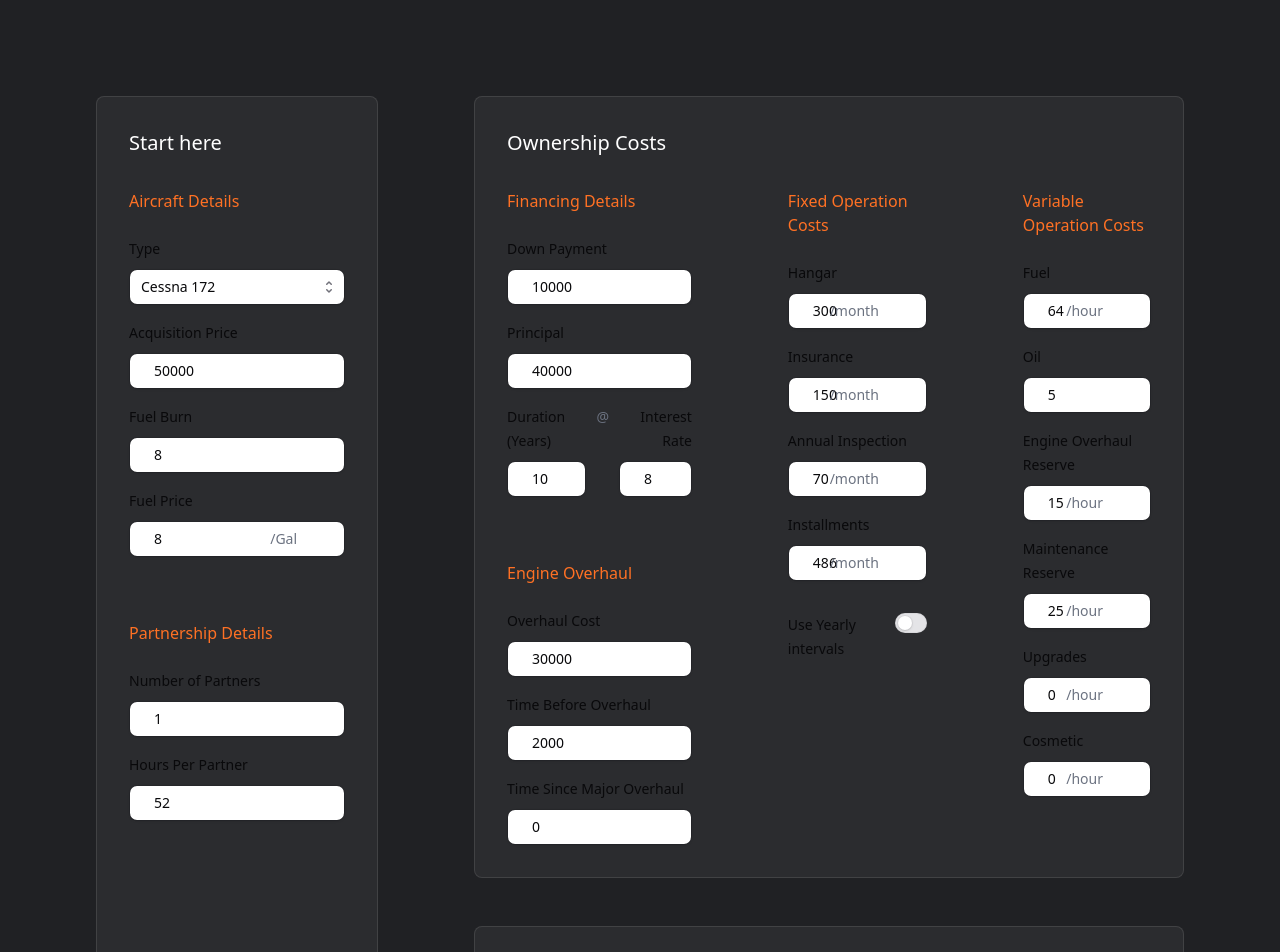
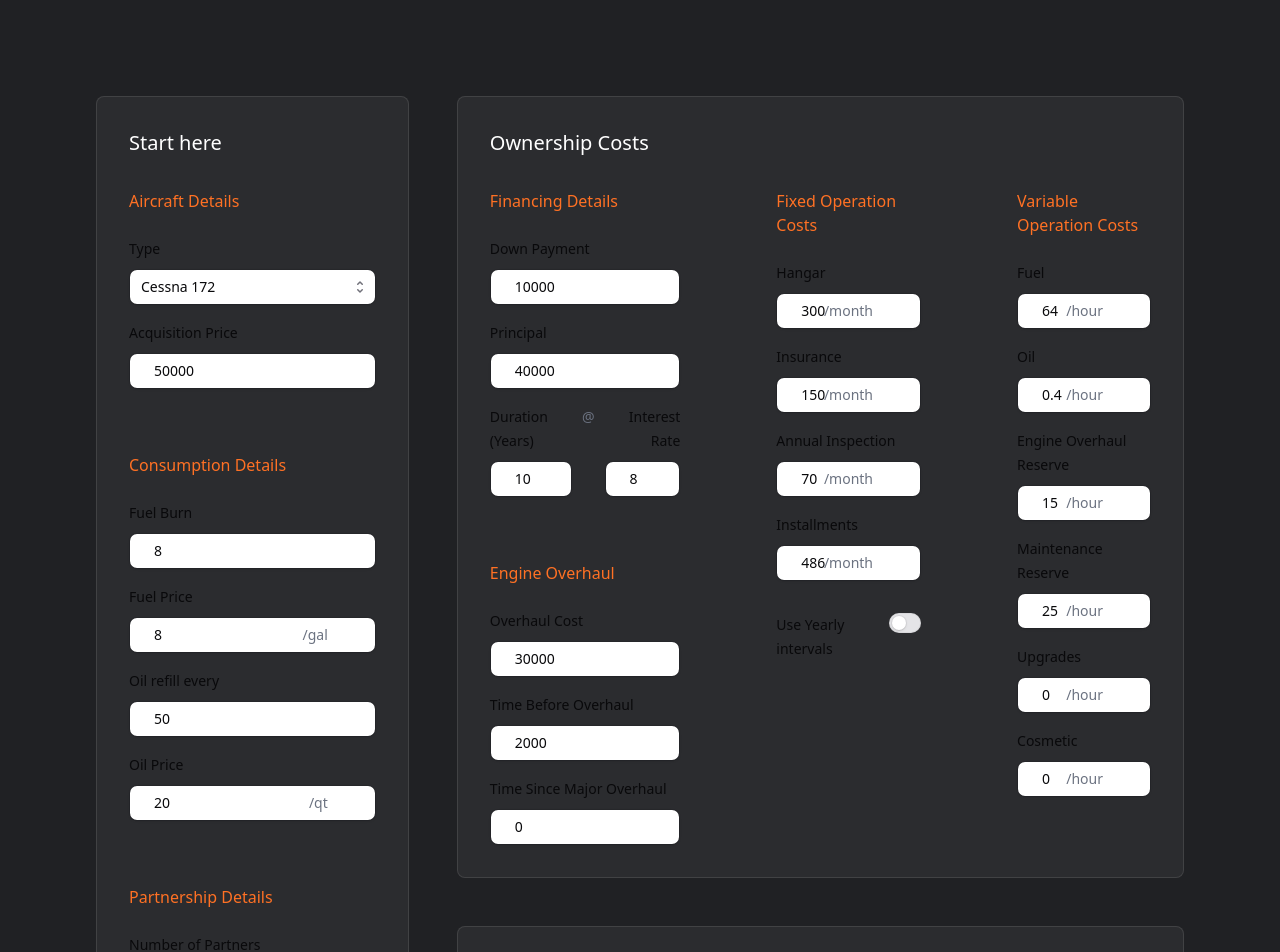
Before and after one commit to raccoonventures/rentorbuyaplane, a Next.js app: page / in a window 1280 px wide. Shown: the top 952 px of the page. Built offline with nearby package versions, Linux system fonts and the light colour scheme.

Commit message:
feat: oil calc

```diff
--- a/components/Calculator.tsx
+++ b/components/Calculator.tsx
@@ -47,11 +47,13 @@ export function Calculator({
 		aircraft: {
 			type: 'Cessna 172',
 			fuelBurn: 8,
+			oilRefill: 50,
 			tbo: 2000,
 			tsmoh: 0,
 		},
 		factors: {
 			fuelPrice: 8,
+			oilPrice: 20,
 			engineOverhaul: 30000,
 		},
 		costs: {
@@ -75,7 +77,7 @@ export function Calculator({
 				},
 				variable: {
 					fuel: 64,
-					oil: 5,
+					oil: 0.4,
 					reserve: {
 						engine: 15,
 						maintenance: 25,
@@ -91,6 +93,7 @@ export function Calculator({
 		},
 	});
 
+	// Handle Type Select
 	let [selectPlaneType, setSelectPlaneType] = useState('');
 	const handleSelectChange = (e: React.ChangeEvent<HTMLSelectElement>) => {
 		setSelectPlaneType(e.target.value);
@@ -105,6 +108,7 @@ export function Calculator({
 		}));
 	};
 
+	// Handle Rentals IsWet Switch
 	const handleIsWetSwitchChange = (checked: boolean) => {
 		setFormData((prevData) => ({
 			...prevData,
@@ -118,6 +122,7 @@ export function Calculator({
 		}));
 	};
 
+	// Handle YearlyCosts Switch
 	const handleFixedCostsYearlySwitchChange = (checked: boolean) => {
 		setFormData((prevData) => {
 			const hangar = prevData?.costs?.operation?.fixed?.hangar ?? 0;
@@ -147,6 +152,8 @@ export function Calculator({
 			};
 		});
 	};
+
+	// Handle any changes in the form
 	const handleChange = (e: React.ChangeEvent<HTMLInputElement>) => {
 		const { name, value } = e.target;
 		const keys = name.split('.');
@@ -190,6 +197,26 @@ export function Calculator({
 						variable: {
 							...prevData?.costs?.operation?.variable,
 							fuel: fuelCost,
+						},
+					},
+				},
+			}));
+		}
+
+		// Logic for calculating oil cost
+		const oilRefill = formData.aircraft?.oilRefill ?? 0;
+		const oilPrice = formData.factors?.oilPrice ?? 1;
+		if (oilRefill && oilPrice) {
+			const oilCost = oilPrice / oilRefill;
+			setFormData((prevData) => ({
+				...prevData,
+				costs: {
+					...prevData.costs,
+					operation: {
+						...prevData?.costs?.operation,
+						variable: {
+							...prevData?.costs?.operation?.variable,
+							oil: oilCost,
 						},
 					},
 				},
@@ -263,10 +290,12 @@ export function Calculator({
 		}
 	}, [
 		formData.aircraft?.fuelBurn,
+		formData.aircraft?.oilRefill,
 		formData.aircraft?.tbo,
 		formData.aircraft?.tsmoh,
 		formData.factors?.engineOverhaul,
 		formData.factors?.fuelPrice,
+		formData.factors?.oilPrice,
 		formData.costs?.acquisition?.price,
 		formData.costs?.acquisition?.durationYears,
 		formData.costs?.acquisition?.interestRate,
@@ -314,7 +343,7 @@ export function Calculator({
 	return (
 		<>
 			<form onSubmit={handleSubmit}>
-				<div className="grid grid-flow-col items-start gap-24 pb-12">
+				<div className="grid grid-flow-col items-start gap-12 pb-12">
 					{/* LEFT */}
 					<div className="grid h-full grid-flow-row content-start items-start gap-8 rounded-lg border border-white/10 bg-white/5 p-8 hover:border-white/20">
 						<h1 className="text-xl text-white">Start here</h1>
@@ -352,7 +381,12 @@ export function Calculator({
 											/>
 										</div>
 									</HeadlessField>
-
+								</div>
+							</div>
+							{/* Consumption Details */}
+							<div className="grid grid-flow-row gap-6">
+								<h2 className="text-[#FF7124]">Consumption Details</h2>
+								<div className="grid grid-flow-row gap-4">
 									<HeadlessField className="grid grid-flow-row gap-2">
 										<Label>Fuel Burn</Label>
 										<div className="relative">
@@ -382,7 +416,42 @@ export function Calculator({
 												defaultValue={formData?.factors?.fuelPrice}
 											/>
 											<div className="pointer-events-none absolute inset-y-0 right-0 flex items-center pr-12">
-												<span className="text-gray-500 sm:text-sm">/Gal</span>
+												<span className="text-gray-500 sm:text-sm">/gal</span>
+											</div>
+										</div>
+									</HeadlessField>
+
+									<HeadlessField className="grid grid-flow-row gap-2">
+										<Label>Oil refill every</Label>
+										<div className="relative">
+											<div className="pointer-events-none absolute inset-y-0 right-0 flex items-center pr-12">
+												<span className="text-gray-500 sm:text-sm">hours</span>
+											</div>
+											<Input
+												type="number"
+												name="aircraft.oilRefill"
+												onChange={handleChange}
+												value={formData?.aircraft?.oilRefill}
+												defaultValue={8}
+											/>
+										</div>
+									</HeadlessField>
+
+									<HeadlessField className="grid grid-flow-row gap-2">
+										<Label>Oil Price</Label>
+										<div className="relative">
+											<div className="pointer-events-none absolute inset-y-0 left-0 flex items-center pl-3">
+												<span className="text-gray-500 sm:text-sm">$</span>
+											</div>
+											<Input
+												type="number"
+												name="factors.oilPrice"
+												onChange={handleChange}
+												defaultValue={formData?.factors?.oilPrice}
+												value={formData?.factors?.oilPrice}
+											/>
+											<div className="pointer-events-none absolute inset-y-0 right-0 flex items-center pr-12">
+												<span className="text-gray-500 sm:text-sm">/qt</span>
 											</div>
 										</div>
 									</HeadlessField>
@@ -720,7 +789,13 @@ export function Calculator({
 													defaultValue={
 														formData?.costs?.operation?.variable?.oil
 													}
+													value={formData?.costs?.operation?.variable?.oil}
 												/>
+												<div className="pointer-events-none absolute inset-y-0 right-0 flex items-center pr-12">
+													<span className="text-gray-500 sm:text-sm">
+														/hour
+													</span>
+												</div>
 											</div>
 										</HeadlessField>
 
--- a/types.tsx
+++ b/types.tsx
@@ -2,12 +2,14 @@ export interface AircraftData {
 	make?: string;
 	type?: string;
 	fuelBurn?: number;
+	oilRefill?: number;
 	tbo?: number;
 	tsmoh?: number;
 }
 
 export interface FactorData {
 	fuelPrice?: number;
+	oilPrice?: number;
 	engineOverhaul?: number;
 }
 
```
